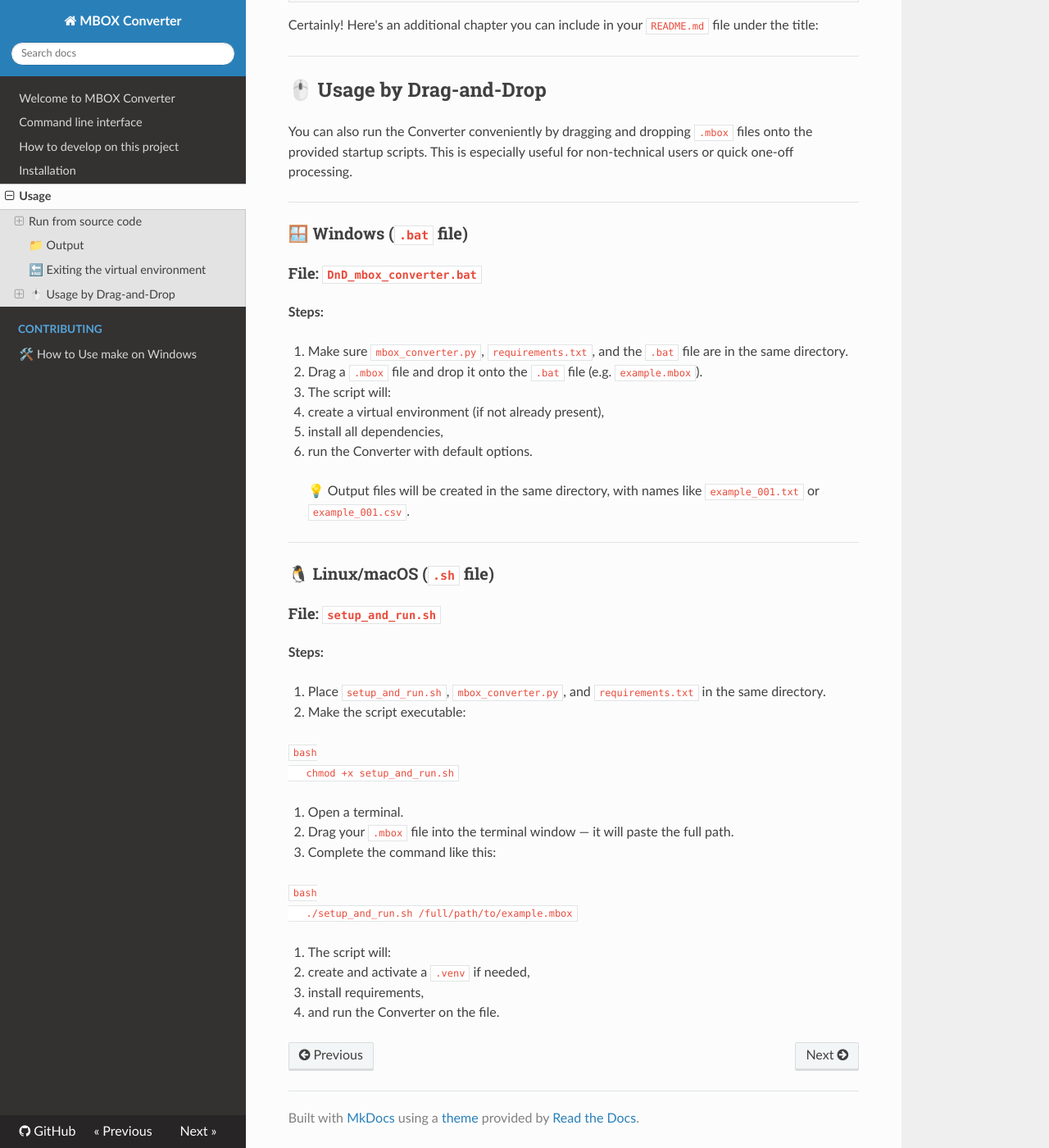
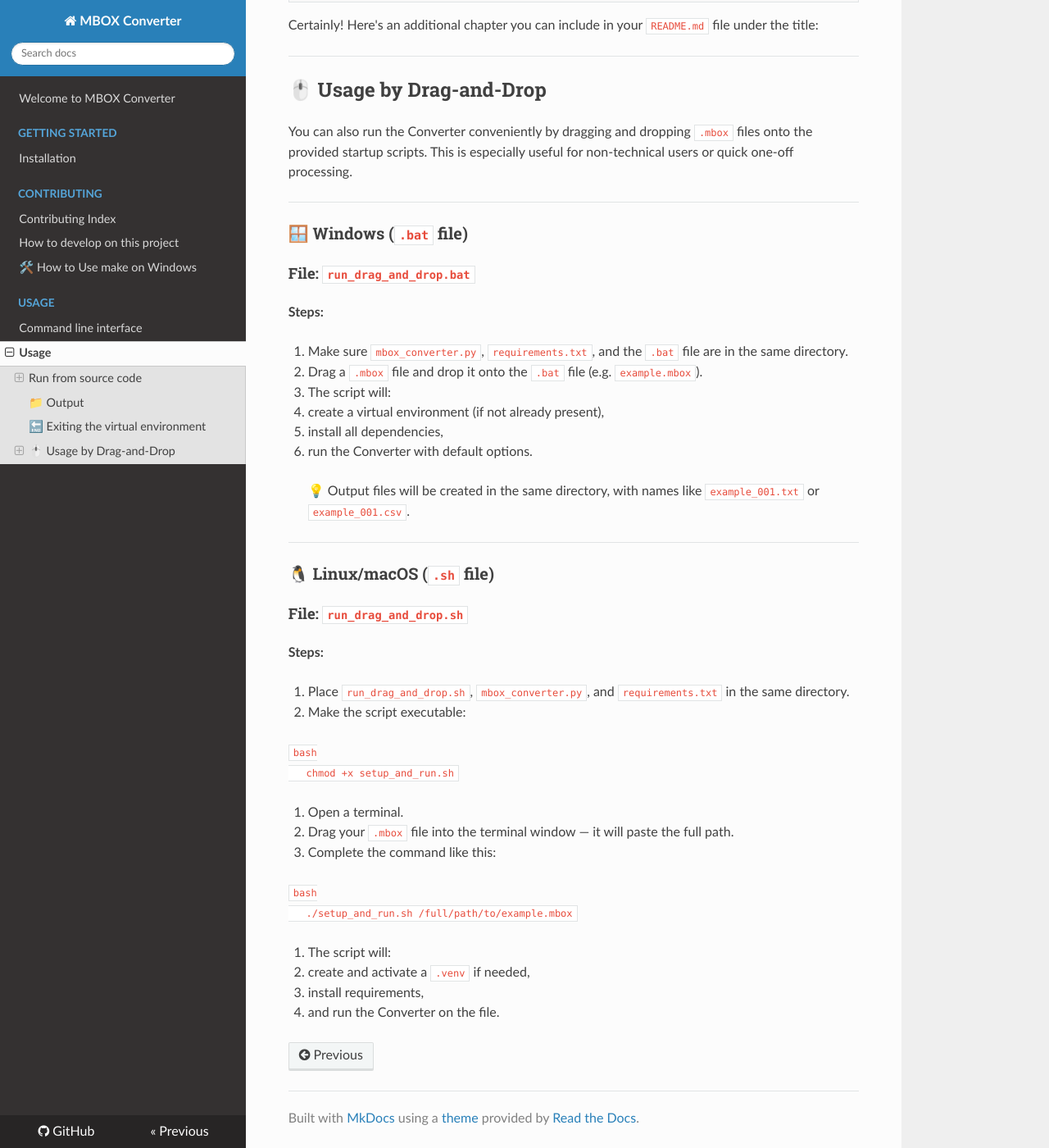
Before and after one commit to pamagister/mbox_converter, an MkDocs documentation site: the page built from docs/usage/usage.md, in a window 1280 px wide and 1400 px high, scrolled down 950 px. Shown: the whole window at 82% size. Built offline with MkDocs 1.6.1, drawn with Linux system fonts in a browser that asks for light colours; nearby versions of some CDN libraries.

Commit message:
test doc structure

```diff
--- a/docs/contributing.md
+++ b/docs/contributing/contributing.md
@@ -5,7 +5,7 @@ mbox_converter welcomes contributions from the community.
 These instructions are basically for linux base systems. (Linux, MacOS, BSD, etc.)
 
 For setup instructions how to get `make` commands running on Windows,
-see [How to use make on Windows](contributing/make_windows.md).
+see [How to use make on Windows](make_windows.md).
 
 
 ## Setting up your own fork of this repo.
--- /dev/null
+++ b/docs/contributing/index.md
@@ -0,0 +1 @@
+# Contributing Index
--- a/docs/usage.md
+++ b/docs/usage/usage.md
@@ -56,7 +56,7 @@ You can also run the Converter conveniently by dragging and dropping `.mbox` fil
 
 ### 🪟 Windows (`.bat` file)
 
-#### File: `DnD_mbox_converter.bat`
+#### File: `run_drag_and_drop.bat`
 
 **Steps:**
 
@@ -74,11 +74,11 @@ You can also run the Converter conveniently by dragging and dropping `.mbox` fil
 
 ### 🐧 Linux/macOS (`.sh` file)
 
-#### File: `setup_and_run.sh`
+#### File: `run_drag_and_drop.sh`
 
 **Steps:**
 
-1. Place `setup_and_run.sh`, `mbox_converter.py`, and `requirements.txt` in the same directory.
+1. Place `run_drag_and_drop.sh`, `mbox_converter.py`, and `requirements.txt` in the same directory.
 
 2. Make the script executable:
 
```
Also changed, not shown: docs/Getting Started/install.md (renamed from docs/install.md), docs/usage/cli.md (renamed from docs/cli.md).
